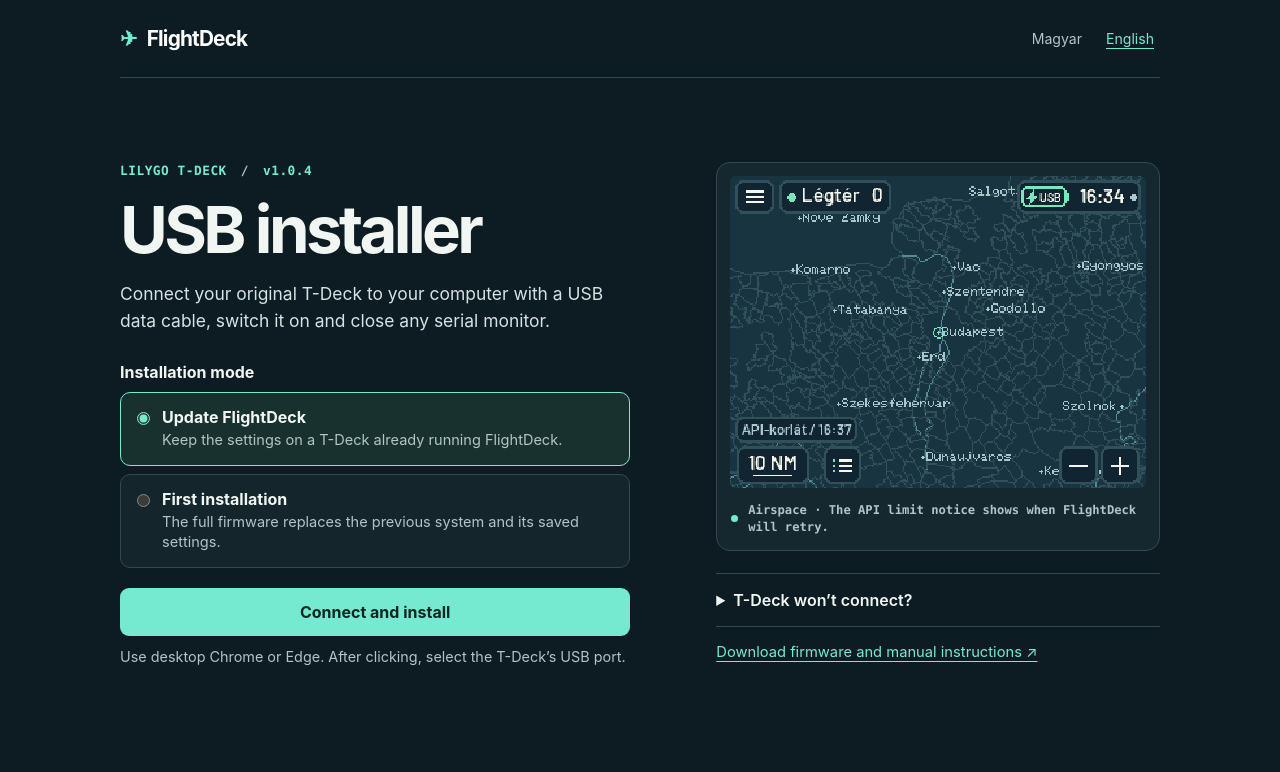
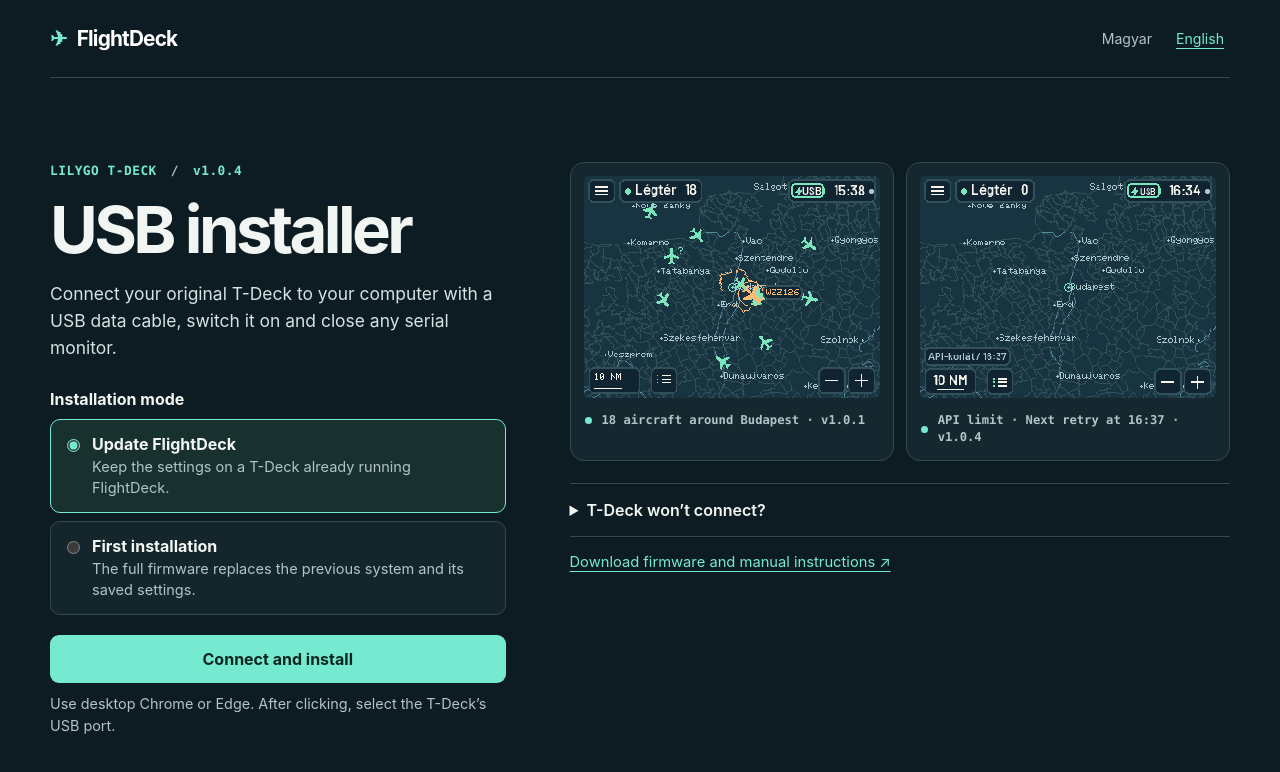
Before and after one commit to janix12/T-Deck-FlightDeck, a plain HTML site: page index.html in a window 1280 px wide. Drawn offline with Linux system fonts and the light colour scheme.

Commit message:
Show aircraft traffic beside the API limit example

```diff
--- a/index.html
+++ b/index.html
@@ -29,7 +29,16 @@
       <noscript>A telepítéshez engedélyezd a JavaScriptet. / Enable JavaScript to install via USB.</noscript>
     </section>
     <aside>
-      <figure><img src="./docs/images/airspace.png?v=1.0.4" width="320" height="240" alt="T-Deck légtérnézet USB-jelzéssel, 10 NM léptékkel és API-korláttal" data-alt><figcaption><span class="dot"></span><span data-t="caption">Légtér · Az API-korlát mellett a következő próbálkozás ideje látható.</span></figcaption></figure>
+      <div class="screens">
+        <figure>
+          <img src="./docs/images/airspace-traffic.png" width="320" height="240" alt="Repülőikonok Budapest körül, a kiválasztott gép hívójelével" data-alt="trafficAlt">
+          <figcaption><span class="dot"></span><span data-t="trafficCaption">18 repülő Budapest körül · v1.0.1</span></figcaption>
+        </figure>
+        <figure>
+          <img src="./docs/images/airspace.png?v=1.0.4" width="320" height="240" alt="T-Deck légtérnézet USB-jelzéssel, 10 NM léptékkel és API-korláttal" data-alt="alt">
+          <figcaption><span class="dot"></span><span data-t="caption">API-korlát · Következő próbálkozás 16:37-kor · v1.0.4</span></figcaption>
+        </figure>
+      </div>
       <details><summary data-t="help">Nem csatlakozik a T-Deck?</summary><p data-t="boot">Tartsd lenyomva a trackball közepét, nyomd meg és engedd el az RST gombot, majd engedd el a trackballt. Próbáld meg újra a csatlakozást. Ha a port nem jelenik meg, ellenőrizd az adatkábelt, és zárd be a portot használó többi alkalmazást.</p></details>
       <a class="manual" href="https://github.com/janix12/T-Deck-FlightDeck/releases/tag/v1.0.4" data-t="manual">Firmware letöltése és kézi telepítés ↗</a>
     </aside>
--- a/web-installer/installer.js
+++ b/web-installer/installer.js
@@ -6,7 +6,8 @@ const en = {
   mode: "Installation mode", update: "Update FlightDeck", updateHelp: "Keep the settings on a T-Deck already running FlightDeck.",
   full: "First installation", fullHelp: "The full firmware replaces the previous system and its saved settings.",
   button: "Connect and install", support: "Use desktop Chrome or Edge. After clicking, select the T-Deck’s USB port.",
-  caption: "Airspace · The API limit notice shows when FlightDeck will retry.", alt: "T-Deck airspace view with the USB indicator, 10 NM scale and API limit notice",
+  trafficCaption: "18 aircraft around Budapest · v1.0.1", trafficAlt: "Aircraft icons around Budapest with the selected flight’s callsign",
+  caption: "API limit · Next retry at 16:37 · v1.0.4", alt: "T-Deck airspace view with the USB indicator, 10 NM scale and API limit notice",
   help: "T-Deck won’t connect?", boot: "Hold down the centre of the trackball, press and release RST, then release the trackball. Try connecting again. If the port is missing, check the data cable and close other apps using the port.",
   manual: "Download firmware and manual instructions ↗",
   unsupported: "This browser cannot access the USB serial port. Open this page in desktop Chrome or Edge, or use the manual instructions.",
@@ -23,7 +24,7 @@ const en = {
   loadError: "Could not load the USB installer. Reload the page and try again."
 };
 const hu = {
-  title: "USB-telepítő", alt: "T-Deck légtérnézet USB-jelzéssel, 10 NM léptékkel és API-korláttal",
+  title: "USB-telepítő",
   unsupported: "Ebben a böngészőben a soros USB-port nem érhető el. Nyisd meg az oldalt asztali Chrome-ban vagy Edge-ben, vagy válaszd a kézi telepítést.",
   picker: "Válaszd ki a T-Deck USB-portját a böngészőben.", load: "Az USB-telepítő betöltése…", download: "Firmware letöltése és ellenőrzése…",
   connect: "Csatlakozás és az eszköz ellenőrzése…", write: "Firmware írása. Hagyd csatlakoztatva az USB-kábelt.", verify: "A felírt firmware ellenőrzése…",
@@ -45,8 +46,8 @@ document.title = "FlightDeck · " + t.title;
 document.querySelector('a[hreflang="' + lang + '"]').setAttribute("aria-current", "page");
 if (lang === "en") {
   for (const element of document.querySelectorAll("[data-t]")) element.textContent = en[element.dataset.t];
+  for (const image of document.querySelectorAll("[data-alt]")) image.alt = en[image.dataset.alt];
 }
-document.querySelector("[data-alt]").alt = t.alt;
 const button = document.querySelector("#install");
 const modes = document.querySelector("#modes");
 const feedback = document.querySelector("#feedback");
--- a/web-installer/style.css
+++ b/web-installer/style.css
@@ -1,7 +1,7 @@
 :root{color-scheme:dark;font-family:Inter,"Segoe UI",sans-serif;background:#0d1c22;color:#f1f6f3;--mint:#76ead1;--line:#334950;--muted:#b2c4c8}
 *{box-sizing:border-box}
 body{margin:0}
-header,main{width:min(1040px,calc(100% - 48px));margin:auto}
+header,main{width:min(1180px,calc(100% - 48px));margin:auto}
 header{display:flex;align-items:center;justify-content:space-between;padding:24px 0;border-bottom:1px solid var(--line)}
 a{color:var(--mint);text-underline-offset:4px}
 .brand{font-size:1.3rem;font-weight:700;letter-spacing:-.04em;text-decoration:none;color:#fff}
@@ -9,7 +9,7 @@ a{color:var(--mint);text-underline-offset:4px}
 nav{display:flex;gap:12px;font-size:.88rem}
 nav a{color:var(--muted);text-decoration:none;padding:6px}
 nav a[aria-current]{color:var(--mint);text-decoration:underline}
-main{display:grid;grid-template-columns:1.15fr 1fr;gap:clamp(32px,7vw,86px);padding:clamp(32px,7vw,84px) 0}
+main{display:grid;grid-template-columns:1fr 1.45fr;gap:clamp(32px,5vw,64px);padding:clamp(32px,7vw,84px) 0}
 .model,figcaption{font:600 .8rem/1.4 ui-monospace,Consolas,monospace;letter-spacing:.04em;color:var(--mint)}
 .model{margin:0}.model span{margin:0 .45em;color:var(--muted)}
 h1{font-size:clamp(2.35rem,5.1vw,4.2rem);line-height:1.05;letter-spacing:-.055em;margin:16px 0}
@@ -27,7 +27,8 @@ button:disabled{opacity:.55;cursor:default}
 #feedback:not(:empty){line-height:1.5}
 #feedback[data-state="error"]{color:#ffba9b}#feedback[data-state="success"]{color:var(--mint)}
 progress{width:100%;height:9px;accent-color:var(--mint)}
-figure{margin:0 0 22px;padding:13px 13px 0;background:#15282f;border:1px solid var(--line);border-radius:14px}
+.screens{display:grid;grid-template-columns:repeat(auto-fit,minmax(min(100%,270px),1fr));gap:12px;margin-bottom:22px}
+figure{margin:0;padding:13px 13px 0;background:#15282f;border:1px solid var(--line);border-radius:14px}
 img{width:100%;height:auto;display:block;border-radius:6px;image-rendering:pixelated}
 figcaption{padding:14px 1px;display:flex;align-items:center;gap:10px;font-size:.76rem;color:var(--muted);letter-spacing:0}
 .dot{width:7px;height:7px;flex:none;border-radius:50%;background:var(--mint)}
```
Also changed, not shown: docs/images/airspace-traffic.png (added), 2 other files.
